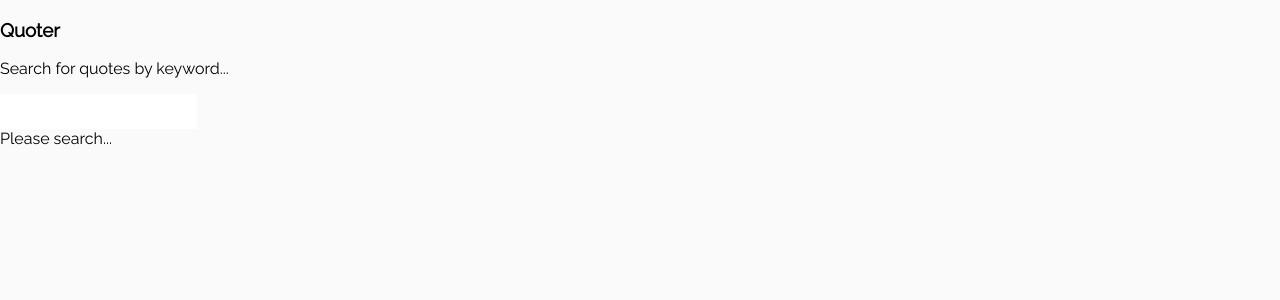
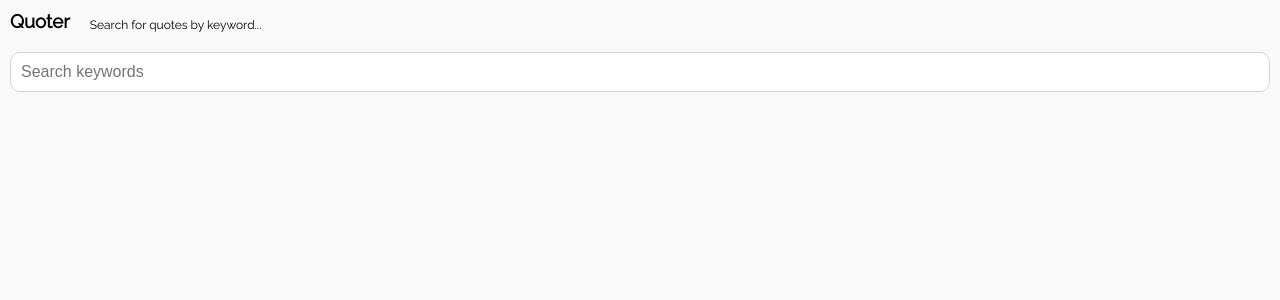
Before and after one commit to mike-uffelman/quoter-react, a React (Create React App) app: page / in a window 1280 px wide. Shown: the top 300 px of the page. Built offline with nearby package versions, Linux system fonts and the light colour scheme.

Commit message:
refactored styling

```diff
--- a/public/index.css
+++ b/public/index.css
@@ -1,8 +1,9 @@
-html {
+* {
     margin: 0;
     padding: 0;
     box-sizing: border-box;
 }
+
 body {
     background-color: rgb(250, 250, 250);
     padding: 0;
--- a/src/components/App.css
+++ b/src/components/App.css
@@ -2,5 +2,55 @@
     /* padding-top: 10px; */
     /* background-color: rgb(251, 251, 251); */
     font-family: 'Raleway', sans-serif;
+    /* margin: 10px; */
+    /* padding: 10px; */
+    /* border: 1px solid red; */
+    display: flex;
+    flex-direction: column;
+    justify-content: space-between;
+    /* width: 100%; */
+    height: 100vh;
+    overflow: hidden;
+    transition: all ease 400ms;
+    /* background-image: linear-gradient(to bottom, gray, white); */
 
 }
+
+.application__fixed {
+    position: relative;
+    /* z-index: 9999; */
+    /* top: 0; */
+    /* height: auto; */
+    /* border: 1px solid red; */
+    display: flex;
+    flex: 0 1;
+    padding: 10px;
+    /* background-image: linear-gradient(to bottom, gray, white); */
+
+    /* background-color: rgb(250, 250, 250);  */
+    width: 100%;
+    transition: all ease 400ms;
+
+    flex-direction: column;
+    /* width: 100%; */
+}
+
+.application__list {
+
+    position: relative;
+    /* top: 275px; */
+    display: flex;
+    flex: 2 1;
+    /* justify-content: flex-start; */
+    overflow: scroll;
+    transition: all ease 400ms;
+
+    width: 100%;
+
+}
+
+@media screen and (min-width: 500px) {
+
+    .application__list {
+    }
+}
--- a/src/components/App.js
+++ b/src/components/App.js
@@ -8,6 +8,7 @@ import HeadingNav from './HeadingNav';
 
 
 class App extends React.Component {
+
     state = { quotes: [], history: [] };
 
     onFormSubmit = async term => {
@@ -50,10 +51,14 @@ class App extends React.Component {
     render() {
         return (
             <div className='application'>
-                <HeadingNav />
-                <SearchBar onFormSubmit={this.onFormSubmit}/>
-                <QuoteShowcase quote={this.state.displayQuote}/>
-                <QuoteDisplay onQuoteSelect={this.onQuoteSelect} quotes={this.state.quotes}/>
+                <div className='application__fixed'>
+                    <HeadingNav />
+                    <SearchBar onFormSubmit={this.onFormSubmit}/>
+                    <QuoteShowcase quote={this.state.displayQuote} />
+                </div>
+                <div className='application__list'>
+                    <QuoteDisplay onQuoteSelect={this.onQuoteSelect} quotes={this.state.quotes}/>
+                </div>
             </div>
         )
     }
--- /dev/null
+++ b/src/components/HeadingNav.css
@@ -0,0 +1,15 @@
+header {
+    display: flex;
+    align-items: flex-end;
+    margin-bottom: 20px;
+    /* background-color: rgb(250, 250, 250); */
+}
+
+header h3 {
+
+}
+
+header p {
+    font-size: 12px;
+    margin-left: 20px;
+}
--- a/src/components/HeadingNav.js
+++ b/src/components/HeadingNav.js
@@ -1,3 +1,4 @@
+import './HeadingNav.css';
 import React from 'react';
 
 
--- a/src/components/QuoteDetail.css
+++ b/src/components/QuoteDetail.css
@@ -1,45 +1,68 @@
 .list__container {
     display: flex;
-    flex-direction: row;
-    overflow-x: scroll;
-    padding: 20px;
-    border: 1px solid magenta;
-    width: 100%;
-    /* justify-self: center; */
+    flex-direction: column;
+    align-items: center;
+    /* margin: 16px 0; */
+    height: 100%;
+    padding: 0 10px;
+
+    /* overflow-x: scroll; */
+    /* width: 100%; */
 }
 
 .list__item {
-    /* padding: 10px; */
-    border: 1px solid red;
-    /* min-width: 50px; */
-    /* max-width: 400px; */
-    /* display: flex; */
-    /* justify-content: center; */
-    /* flex-direction: column; */
-    max-width: 200px;
+    min-width: 100%;
     padding: 10px;
-    min-height: 100px;
     display: flex;
     flex-direction: column;
-    align-items: center;
-    justify-content: center;
+    flex: 1 1 100px;
+    align-items: flex-end;
+    justify-content: space-between;
     cursor: pointer;
+    background-color: rgb(237, 237, 237);
+    border-radius: 10px;
+    transition: all ease 300ms;
+    margin: 8px;
+    line-height: 1.5;
+}
+
+.list__item:hover {
+    background-color: rgb(255, 225, 254);
+    transition: all ease 300ms;
+}
+
+.list__description {
+    font-size: 16px;
+    justify-self: flex-start;
+    margin-bottom: 10px;
+}
+
+.list__author {
 
 }
 
-.list__item:hover {
-    background-color: rgb(225, 243, 255);
+@media screen and (min-width: 500px) {
+    .list__container {
+        /* width: 100%; */
+        flex-direction: row;
+        padding: 16px;
+    }
+
+    .list__item {
+        /* max-width: 200px; */
+        min-width: 250px;
+        height: 100%;
+        /* padding: 10px; */
+        /* display: flex; */
+        /* flex-direction: column; */
+        /* flex: 1 1 100px; */
+        /* align-items: flex-end; */
+        /* justify-content: space-between; */
+        /* cursor: pointer; */
+        /* background-color: rgb(237, 237, 237); */
+        /* border-radius: 10px; */
+        /* transition: all ease 300ms; */
+        /* margin: 8px; */
+        /* flex: 1 0 200px; */
+    }
 }
-
-
-
-
-.list__description {
-    font-size: 16px;
-    justify-self: center;
-    border: 1px solid green;
-}
-
-.list__author {
-    border: 1px solid pink;
-}
--- a/src/components/QuoteDisplay.css
+++ b/src/components/QuoteDisplay.css
@@ -1,14 +1,6 @@
 .quote-display {
-    padding: 0 !important;
+    position: relative;
     display: flex;
     align-items: center;
-    /* flex-direction: column; */
-    /* width: 100%; */
-    height: 500px;
-    border: 1px solid blue;
-    /* max-height: 100vh; */
-    /* border: 1px solid red; */
-    /* overflow: scroll; */
-
-
+    height: auto;
 }
--- a/src/components/QuoteDisplay.js
+++ b/src/components/QuoteDisplay.js
@@ -7,7 +7,7 @@ const QuoteDisplay = ({ quotes, onQuoteSelect }) => {
 
     if(!quotes || quotes.length === 0) {
         console.log('no quotes')
-        return <div>Please search...</div>
+        return;
     }
 
     return (
--- a/src/components/QuoteShowcase.css
+++ b/src/components/QuoteShowcase.css
@@ -1,23 +1,48 @@
 .showcase {
     /* border: 1px solid magenta; */
-    margin-top: 16px;
-    padding: 20px 50px;
+    /* width: 100%; */
+    /* height: 100%; */
+    width: 100%;
+    min-height: 150px;
+    margin: 10px 0 0 0;
+    padding: 10px 25px;
     display: flex;
     flex-direction: column;
     justify-content: center;
     align-items: center;
-    background-color: rgba(210, 252, 255, 0.401);
+    /* background-color: rgba(210, 237, 255, 0.401); */
+    background-image: linear-gradient(51deg, rgba(39, 163, 171, 1.0) 9.6%, rgba(247, 196, 174, 0.7) 48.9%);
     border-radius: 16px;
+    justify-self: center;
+    align-self: center;
+    transition: all ease 400ms;
 
 }
 
 .showcase__description {
     margin: 10px 0;
     align-self: flex-start;
-    font-size: 24px;
+    font-size: 16px;
+    line-height: 1.5;
 }
 
 .showcase__author {
     align-self: flex-end;
-    font-size: 16px;
+    font-size: 12px;
 }
+
+@media screen and (min-width: 500px) {
+    .showcase {
+        padding: 40px 100px;
+        min-height: 300px;
+
+    }
+
+    .showcase__description {
+        font-size: 24px;
+    }
+
+    .showcase__author {
+        font-size: 16px;
+    }
+}
--- a/src/components/QuoteShowcase.js
+++ b/src/components/QuoteShowcase.js
@@ -1,19 +1,98 @@
 import './QuoteShowcase.css';
 import React from 'react';
 
-const QuoteShowcase = ({ quote }) => {
-    // console.log('QuoteShowcase prop: ', quote.author)
-
-    if(quote === undefined || quote.length === 0) {
-        return;
+class QuoteShowcase extends React.Component {
+    constructor(props) {
+        super(props);
+        this.showcaseBG = React.createRef();
     }
 
-    return (
-        <div className="showcase">
-                <p className='showcase__description'>{quote.content}</p>
-                <p className="showcase__author">{quote.author}</p>
-        </div>
-    )
+    componentDidUpdate() {
+        console.log(this.showcaseBG.current);
+        this.showcaseBG.current?.addEventListener('load', this.setBg)
+        // this.showcaseBG.current.style.backgroundImage = this.generateGradient();
+    }
+
+    setBg = () => {
+        console.log('setting background...')
+        this.showcaseBG.current.backgroundImage = this.generateGradient();
+    }
+
+    makeRandom() {
+        let r = Math.floor(Math.random() * 256);
+        let g = Math.floor(Math.random() * 256);
+        let b = Math.floor(Math.random() * 256);
+        let a = Math.random().toFixed(1);
+        return `rgba(${r}, ${g}, ${b}, ${a})`;
+    }
+
+    generateGradient = () => {
+
+        // get number of gradients
+        let gradientCount = Math.floor(Math.random() * 5 + 1);
+        // console.log('number of gradients: ', gradientCount)
+        // get degrees for gradient
+
+        // loop and build linear gradient
+        let gradientPropertyArray = [];
+        for(let i = 0; i < gradientCount; i++) {
+            let degree = `${Math.floor(Math.random() * 360)}deg`
+            let colorStartPercent1 = `${(Math.random() * 100).toFixed(1)}%`
+            let colorStartPercent2 = `${(Math.random() * 100).toFixed(1)}%`
+
+            // get rgba
+            let color1 = this.makeRandom();
+            let color2 = this.makeRandom();
+
+
+            gradientPropertyArray.push(`linear-gradient(${degree}, ${color1} ${colorStartPercent1}, ${color2} ${colorStartPercent2}) `)
+        }
+
+        // console.log(`${gradientPropertyArray.join(', ')}`);
+        return `${gradientPropertyArray.join(', ')}`
+    }
+
+    render() {
+        // console.log();
+        // return <div ref={this.showcaseBG}>Quote goes here</div>
+        // console.log('QuoteShowcase prop: ', quote.author)
+        // console.log(props);
+        // const {abc} = this.props.showcaseBG;
+        if(this.props.quote === undefined || this.props.quote.length === 0) {
+            return <div></div>;
+        }
+        console.log(this.props)
+        return (
+            <div className="showcase" ref={this.showcaseBG}>
+                    <p className='showcase__description'>{this.props.quote.content}</p>
+                    <p className="showcase__author">{this.props.quote.author}</p>
+            </div>
+        )
+    }
 }
 
+
+
+// generateBackgrounds = () => {
+//     const bgDivs = document.querySelectorAll('.bg');
+//     setInterval(() => {
+//         // if bg is not active, get a new gradient and assign to it
+//             bgDivs.forEach(bg => {
+//                 if(!bg.classList.contains('active')) {
+//                     bg.style.backgroundImage = this.generateGradient();
+//                     bg.classList.add('active');
+//                     bg.style.animationName = 'showBg';
+//                     bg.style.opacity = 1;
+//                 } else {
+//                     bg.style.animationName = 'hideBg';
+//                     bg.classList.remove('active')
+//                     bg.style.opacity = 0;
+
+//                 }
+//             })
+//         }, 10000)
+// }
+
+
+
 export default QuoteShowcase;
--- a/src/components/SearchBar.css
+++ b/src/components/SearchBar.css
@@ -1,22 +1,38 @@
 .search {
+    width: 100%;
     /* margin-top: 10px; */
     /* border: 1px solid blue; */
-    border-radius: 10px;
+    /* border-radius: 10px; */
 }
 
 .search__form {
+    width: 100%;
+    display: flex;
+    flex-direction: column;
+}
 
+.search__label {
+    /* margin-bottom: 10px; */
+    width: 100%;
+    display: flex;
+
+    /* background-color: orange; */
 }
 
 .search__input {
     margin: 0;
     padding: 0;
-    /* width: 100%; */
-    border: none;
-    outline: none;
-    padding: 10px;
+    width: 100%;
+    display: flex;
+    /* background-color: orange; */
+    border-radius: 10px;
+    border: 1px solid lightgray;
+    font-size: 16px;
+    /* outline: none; */
+    padding: 10px 10px;
 }
 
 .search__input:focus {
-    background-color: rgb(217, 246, 255);
+    /* background-color: rgb(217, 246, 255); */
+    border: 1px solid gray;
 }
--- a/src/components/SearchBar.js
+++ b/src/components/SearchBar.js
@@ -20,22 +20,12 @@ class SearchBar extends React.Component {
         return (
             <div className='search'>
                 <form className='search__form' onSubmit={this.onFormSubmit}>
-                        <input className='search__input' type='text' value={this.state.term} onChange={this.onInputChange} />
+                        {/* <label className='search__label'>Search:</label> */}
+                        <input className='search__input' type='text' placeholder='Search keywords' value={this.state.term} onChange={this.onInputChange} />
                 </form>
             </div>
         )
     }
 }
 
-                    // <div className='field five columns'>
-                    //     <label>Quote Type</label>
-                    //     <select className='search-input ui fluid dropdown' type='text' onChange={this.onInputChange}>
-                    //         <option value={this.state.category}>Type</option>
-                    //         <option value={this.state.category}>Quote Category</option>
-                    //         <option value={this.state.category}>Author</option>
-                    //         <option value={this.state.category}>Random</option>
-                    //     </select>
-                    // </div>
-
-
 export default SearchBar;
```
